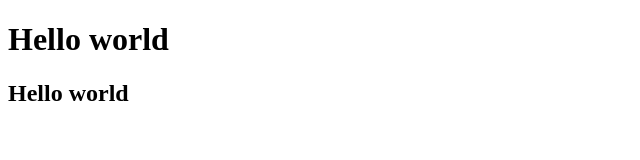
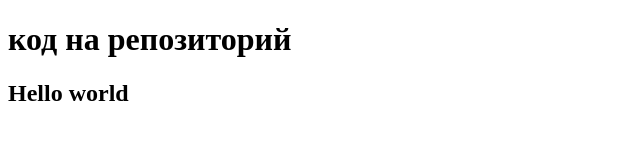
Before and after one commit to 1HACER2/test, a plain HTML site: page index.html in a window 1280 px wide. Shown: the whole page, without its empty margins (0-640 px from the left). Drawn offline with Linux system fonts and the light colour scheme.

Commit message:
new commit

```diff
--- a/index.html
+++ b/index.html
@@ -6,7 +6,7 @@
     <title>Document</title>
 </head>
 <body>
-    <h1>Hello world</h1>
+    <h1>код на репозиторий</h1>
     <h2>Hello world</h2>
 </body>
 </html>
```
